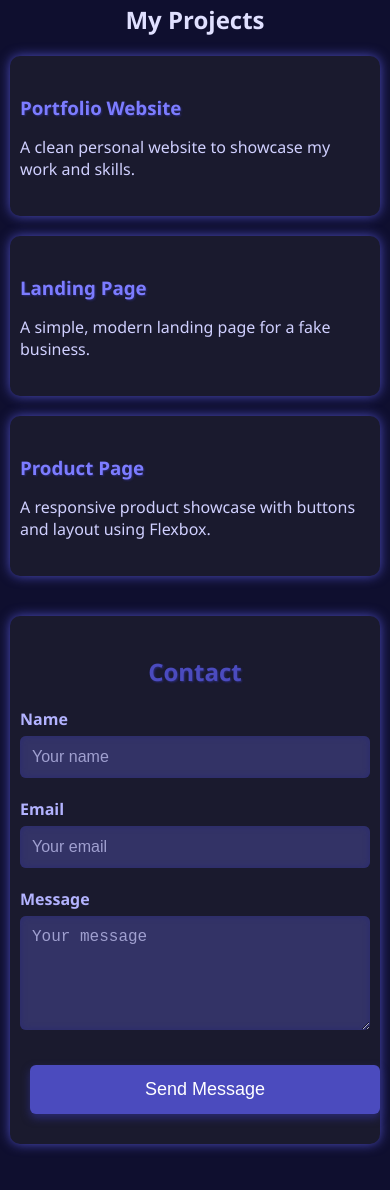
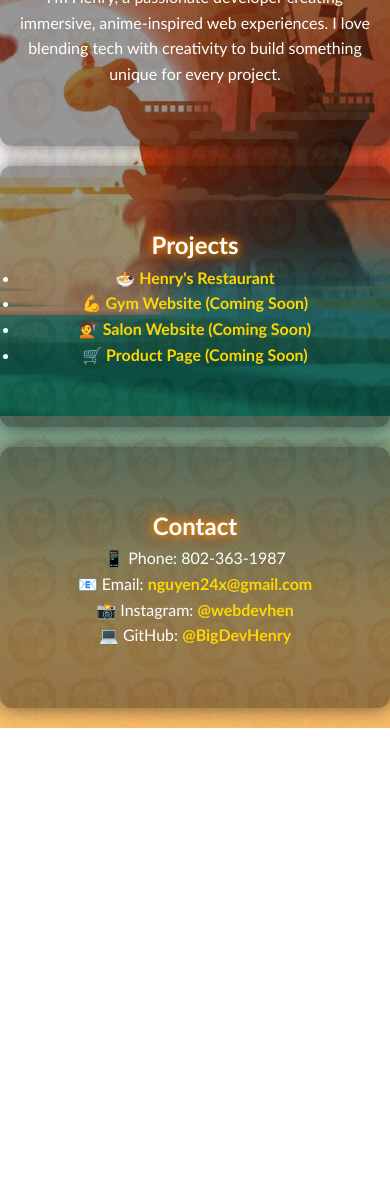
Before and after one commit to BigDevHenry/portfolio, a plain HTML site: page index.html in a window 390 px wide. Shown: the part 428-1618 px from the top of the page. After the commit the page ends 1156 px from the top, so only its background shows below. Drawn offline with Linux system fonts and the light colour scheme.

Commit message:
Deploy portfolio updates

```diff
--- a/index.html
+++ b/index.html
@@ -1,92 +1,60 @@
 <!DOCTYPE html>
 <html lang="en">
 <head>
-  <meta charset="UTF-8" />
-  <meta name="viewport" content="width=device-width, initial-scale=1" />
-  <title>About Me</title>
-  <link rel="stylesheet" href="style.css" />
+  <meta charset="UTF-8">
+  <meta name="viewport" content="width=device-width, initial-scale=1.0">
+  <title>Henry's Portfolio</title>
+  <link rel="stylesheet" href="style.css">
+</head>
+<body>
+  <!-- Loading Screen -->
+  <div id="loading-screen">
+    <div class="scouter">
+      <p>🔴 Scanning Power Level...</p>
+    </div>
+  </div>
 
-  <!-- EmailJS SDK -->
-  <script src="https://cdn.emailjs.com/sdk/3.2/email.min.js"></script>
-</head>
+  <!-- Hero Section -->
+  <header class="hero">
+    <h1>Welcome to Henry's Portfolio</h1>
+    <p>Web Developer | Creative Builder | Anime Enthusiast</p>
+  </header>
 
-<body>
-  <nav>
+  <!-- About Section -->
+  <section id="about">
+    <h2>About Me</h2>
+    <p>I'm Henry, a passionate developer creating immersive, anime-inspired web experiences.
+       I love blending tech with creativity to build something unique for every project.</p>
+  </section>
+
+  <!-- Projects Section -->
+  <section id="projects">
+    <h2>Projects</h2>
     <ul>
-      <li><a href="#top">Home</a></li>
-      <li><a href="#projects">Projects</a></li>
-      <li><a href="#contact">Contact</a></li>
+      <li><a href="https://bigdevhenry.github.io/henrys-restaurant/" target="_blank">🍜 Henry's Restaurant</a></li>
+      <li><a href="#">💪 Gym Website (Coming Soon)</a></li>
+      <li><a href="#">💇 Salon Website (Coming Soon)</a></li>
+      <li><a href="#">🛒 Product Page (Coming Soon)</a></li>
     </ul>
-  </nav>
+  </section>
 
-  <main id="top">
-    <h1>Hello, I’m Henry.</h1>
-    <p>I’m learning web development to become a remote freelancer.</p>
-    <button type="button">Hire Me</button>
-    <button type="button" id="powerUp" title="Power Up!">⚡️ Power Up</button>
+  <!-- Contact Section -->
+  <section id="contact">
+    <h2>Contact</h2>
+    <p>📱 Phone: 802-363-1987</p>
+    <p>📧 Email: <a href="mailto:nguyen24x@gmail.com">nguyen24x@gmail.com</a></p>
+    <p>📸 Instagram: <a href="https://instagram.com/webdevhen" target="_blank">@webdevhen</a></p>
+    <p>💻 GitHub: <a href="https://github.com/BigDevHenry" target="_blank">@BigDevHenry</a></p>
+  </section>
 
-    <section id="projects">
-      <h2>My Projects</h2>
-
-      <div class="project">
-        <h3>Portfolio Website</h3>
-        <p>A clean personal website to showcase my work and skills.</p>
-      </div>
-
-      <div class="project">
-        <h3>Landing Page</h3>
-        <p>A simple, modern landing page for a fake business.</p>
-      </div>
-
-      <div class="project">
-        <h3>Product Page</h3>
-        <p>A responsive product showcase with buttons and layout using Flexbox.</p>
-      </div>
-    </section>
-
-    <section id="contact">
-      <h2>Contact</h2>
-      <form id="contact-form">
-        <label for="name">Name</label>
-        <input type="text" id="name" name="user_name" placeholder="Your name" required />
-
-        <label for="email">Email</label>
-        <input type="email" id="email" name="user_email" placeholder="Your email" required />
-
-        <label for="message">Message</label>
-        <textarea id="message" name="message" placeholder="Your message" rows="5" required></textarea>
-
-        <button type="submit">Send Message</button>
-      </form>
-    </section>
-  </main>
-
+  <!-- Script to hide loading screen -->
   <script>
-    // Initialize EmailJS
-    emailjs.init('WjxpZF4Uhv9X8MNQZ');
-
-    const form = document.getElementById('contact-form');
-
-    form.addEventListener('submit', function(event) {
-      event.preventDefault();
-
-      emailjs.sendForm('service_c476x0o', 'template_iysqkra', this)
-        .then(() => {
-          alert('Message sent successfully!');
-          form.reset();
-        }, (error) => {
-          alert('Oops! Something went wrong.');
-          console.error(error);
-        });
-    });
-
-    // ⚡ Power Up Sound
-    const powerUpBtn = document.getElementById('powerUp');
-    const powerSound = new Audio('sounds/powering_up.mp3');
-
-    powerUpBtn.addEventListener('click', () => {
-      powerSound.currentTime = 0;
-      powerSound.play();
+    window.addEventListener("load", function() {
+      const loader = document.getElementById("loading-screen");
+      loader.style.opacity = "0";
+      setTimeout(() => {
+        loader.style.display = "none";
+      }, 1000);
     });
   </script>
 </body>
--- a/style.css
+++ b/style.css
@@ -1,244 +1,85 @@
-/* ---------------------------------- */
-/* RESET + GLOBAL STYLES             */
-/* ---------------------------------- */
-*, *::before, *::after {
+/* General Reset */
+* {
+  margin: 0;
+  padding: 0;
   box-sizing: border-box;
 }
 
+/* Background with Going Merry */
 body {
-  background-color: #0f0f2f;
-  color: #e0e0ff;
-  font-family: 'Segoe UI', Tahoma, Geneva, Verdana, sans-serif;
-  margin: 0;
-  padding: 0;
+  font-family: 'Trebuchet MS', sans-serif;
+  color: #fff;
+  background: url("images/goingmarry.jpg") no-repeat center center/cover;
+  background-attachment: fixed;
+  text-align: center;
+  line-height: 1.6;
+  position: relative;
 }
 
-/* Focus styles for accessibility */
-a:focus,
-button:focus,
-input:focus,
-textarea:focus {
-  outline: 2px dashed #f9d71c;
-  outline-offset: 4px;
+/* Naruto decals pattern */
+body::before {
+  content: "";
+  position: absolute;
+  top: 0;
+  left: 0;
+  width: 100%;
+  height: 100%;
+  background-image: url("images/narutoramen.jpg"), url("images/shuriken.jpg");
+  background-repeat: repeat;
+  background-size: 60px, 60px;
+  background-position: 0 0, 30px 30px; /* offset for pattern look */
+  opacity: 0.08; /* subtle effect */
+  z-index: 0;
 }
 
-a:focus:not(:focus-visible),
-button:focus:not(:focus-visible),
-input:focus:not(:focus-visible),
-textarea:focus:not(:focus-visible) {
-  outline: none;
+/* Sections */
+header, section {
+  position: relative;
+  z-index: 1;
+  padding: 60px 20px;
+  background: rgba(0, 0, 0, 0.4);
+  margin: 20px auto;
+  border-radius: 12px;
+  max-width: 800px;
+  box-shadow: 0 0 20px rgba(0,0,0,0.6);
 }
 
-/* ---------------------------------- */
-/* NAVIGATION                         */
-/* ---------------------------------- */
-nav {
-  background-color: #1a1a2e;
-  padding: 15px;
-  box-shadow: 0 2px 10px #4b4bbe;
+h1, h2 {
+  text-shadow: 0 0 8px #ffae00, 0 0 15px #ff4500;
 }
 
-nav ul {
-  list-style: none;
-  display: flex;
-  gap: 20px;
-  padding: 0;
-  margin: 0;
-  justify-content: center;
+/* Links */
+a {
+  color: #ffd700;
+  text-decoration: none;
+  font-weight: bold;
+}
+a:hover {
+  color: #ff4500;
 }
 
-nav ul li a {
-  color: #b3b3ff;
-  text-decoration: none;
-  font-weight: bold;
-  font-size: 18px;
-  transition: color 0.3s ease;
+/* Loading Screen */
+#loading-screen {
+  position: fixed;
+  top: 0; left: 0;
+  width: 100%;
+  height: 100%;
+  background: black;
+  display: flex;
+  align-items: center;
+  justify-content: center;
+  z-index: 9999;
+  transition: opacity 1s ease;
 }
 
-nav ul li a:hover {
-  color: #4b4bbe;
+#loading-screen .scouter {
+  color: #0f0;
+  font-family: monospace;
+  font-size: 1.5rem;
+  animation: blink 1s infinite;
 }
 
-/* ---------------------------------- */
-/* MAIN CONTENT                       */
-/* ---------------------------------- */
-main {
-  padding: 40px 20px;
-  max-width: 900px;
-  margin: 0 auto;
-  text-align: center;
+@keyframes blink {
+  0%, 50%, 100% { opacity: 1; }
+  25%, 75% { opacity: 0.4; }
 }
-
-h1 {
-  color: #4b4bbe;
-  margin-bottom: 20px;
-  text-shadow: 2px 2px 5px #2a2a72;
-}
-
-/* ---------------------------------- */
-/* BUTTONS                            */
-/* ---------------------------------- */
-button {
-  background-color: #4b4bbe;
-  color: white;
-  border: none;
-  padding: 12px 24px;
-  font-size: 16px;
-  border-radius: 6px;
-  cursor: pointer;
-  transition: background-color 0.3s ease;
-  box-shadow: 0 4px 8px #2a2a72;
-  margin: 10px;
-}
-
-button:hover {
-  background-color: #2a2a72;
-}
-
-/* POWER-UP GLOW EFFECT */
-.powered-up {
-  animation: glowAura 2s ease-in-out infinite alternate;
-  background-color: #f9d71c !important;
-  color: #333 !important;
-  box-shadow: 0 0 15px 5px #f9d71c;
-  position: relative;
-  z-index: 1;
-}
-
-.powered-up::before {
-  content: '';
-  position: absolute;
-  top: -10px; left: -10px; right: -10px; bottom: -10px;
-  border-radius: 12px;
-  box-shadow: 0 0 20px 10px #f9d71c, 0 0 40px 20px #f9d71c;
-  opacity: 0.7;
-  animation: pulseAura 2s ease-in-out infinite alternate;
-  z-index: -1;
-}
-
-@keyframes glowAura {
-  from {
-    box-shadow: 0 0 15px 5px #f9d71c;
-  }
-  to {
-    box-shadow: 0 0 25px 10px #f9d71c;
-  }
-}
-
-@keyframes pulseAura {
-  0% {
-    opacity: 0.5;
-    transform: scale(1);
-  }
-  100% {
-    opacity: 1;
-    transform: scale(1.1);
-  }
-}
-
-/* ---------------------------------- */
-/* PROJECT SECTION                    */
-/* ---------------------------------- */
-.project {
-  background-color: #1a1a2e;
-  padding: 20px;
-  margin: 20px auto;
-  max-width: 600px;
-  border-radius: 10px;
-  text-align: left;
-  color: #d0d0ff;
-  box-shadow: 0 0 12px #4b4bbe;
-}
-
-.project h3 {
-  color: #7c7cff;
-  margin-bottom: 10px;
-  text-shadow: 1px 1px 2px #2a2a72;
-}
-
-/* ---------------------------------- */
-/* CONTACT FORM SECTION              */
-/* ---------------------------------- */
-#contact {
-  background-color: #1a1a2e;
-  padding: 40px 20px;
-  max-width: 600px;
-  margin: 40px auto;
-  border-radius: 10px;
-  color: #d0d0ff;
-  text-align: left;
-  box-shadow: 0 0 12px #4b4bbe;
-}
-
-#contact h2 {
-  color: #4b4bbe;
-  margin-bottom: 20px;
-  text-align: center;
-  text-shadow: 1px 1px 2px #2a2a72;
-}
-
-#contact label {
-  display: block;
-  margin-bottom: 6px;
-  font-weight: bold;
-  color: #b3b3ff;
-}
-
-#contact input[type="text"],
-#contact input[type="email"],
-#contact textarea {
-  width: 100%;
-  padding: 12px;
-  margin-bottom: 20px;
-  border: none;
-  border-radius: 6px;
-  background-color: #333366;
-  color: #e0e0ff;
-  font-size: 16px;
-  resize: vertical;
-  box-shadow: inset 0 0 6px #2a2a72;
-}
-
-#contact input::placeholder,
-#contact textarea::placeholder {
-  color: #a0a0d0;
-}
-
-#contact button {
-  background-color: #4b4bbe;
-  color: white;
-  border: none;
-  padding: 14px 28px;
-  font-size: 18px;
-  border-radius: 6px;
-  cursor: pointer;
-  transition: background-color 0.3s ease;
-  width: 100%;
-  box-shadow: 0 4px 8px #2a2a72;
-}
-
-#contact button:hover {
-  background-color: #2a2a72;
-}
-
-/* ---------------------------------- */
-/* RESPONSIVE DESIGN                 */
-/* ---------------------------------- */
-@media (max-width: 600px) {
-  nav ul {
-    flex-direction: column;
-    gap: 10px;
-  }
-
-  main,
-  #contact,
-  .project {
-    padding: 20px 10px;
-    max-width: 100%;
-  }
-
-  button,
-  #contact button {
-    width: 100%;
-  }
-}
```
Also changed, not shown: images/7dragonballs.jpg (added), images/goingmarry.jpg (added), images/narutoramen.jpg (added), images/shuriken.jpg (added), 1 other file.
